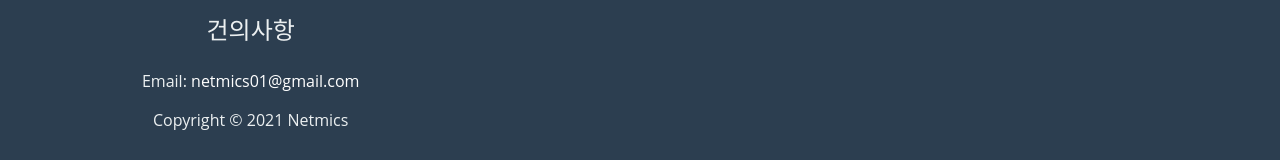
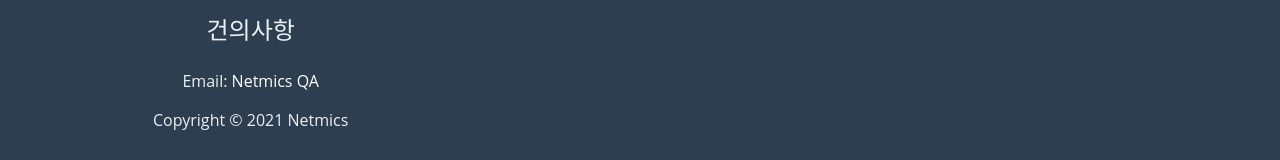
Before and after one commit to netmics/WhostheCatTuto, a plain HTML site: page index.html in a window 1280 px wide. Shown: the part 921-1081 px from the top of the page. Drawn offline with Linux system fonts and the light colour scheme.

Commit message:
Add files via upload

```diff
--- a/index.html
+++ b/index.html
@@ -208,7 +208,7 @@ START MODULE AREA 7: Footer 2
         <h3>건의사항</h3>
         <!-- Facebook SVG -->
 
-        <p>Email: <a href="mailto:#">netmics01@gmail.com</a>
+        <p>Email: <a href="mailto:netmics01@gmail.com">Netmics QA</a>
             <!-- <br>Phone: <a href="tel:#">01234 567 8910</a> -->
         </p>
         <p>Copyright &copy; 2021 Netmics</p>
```
